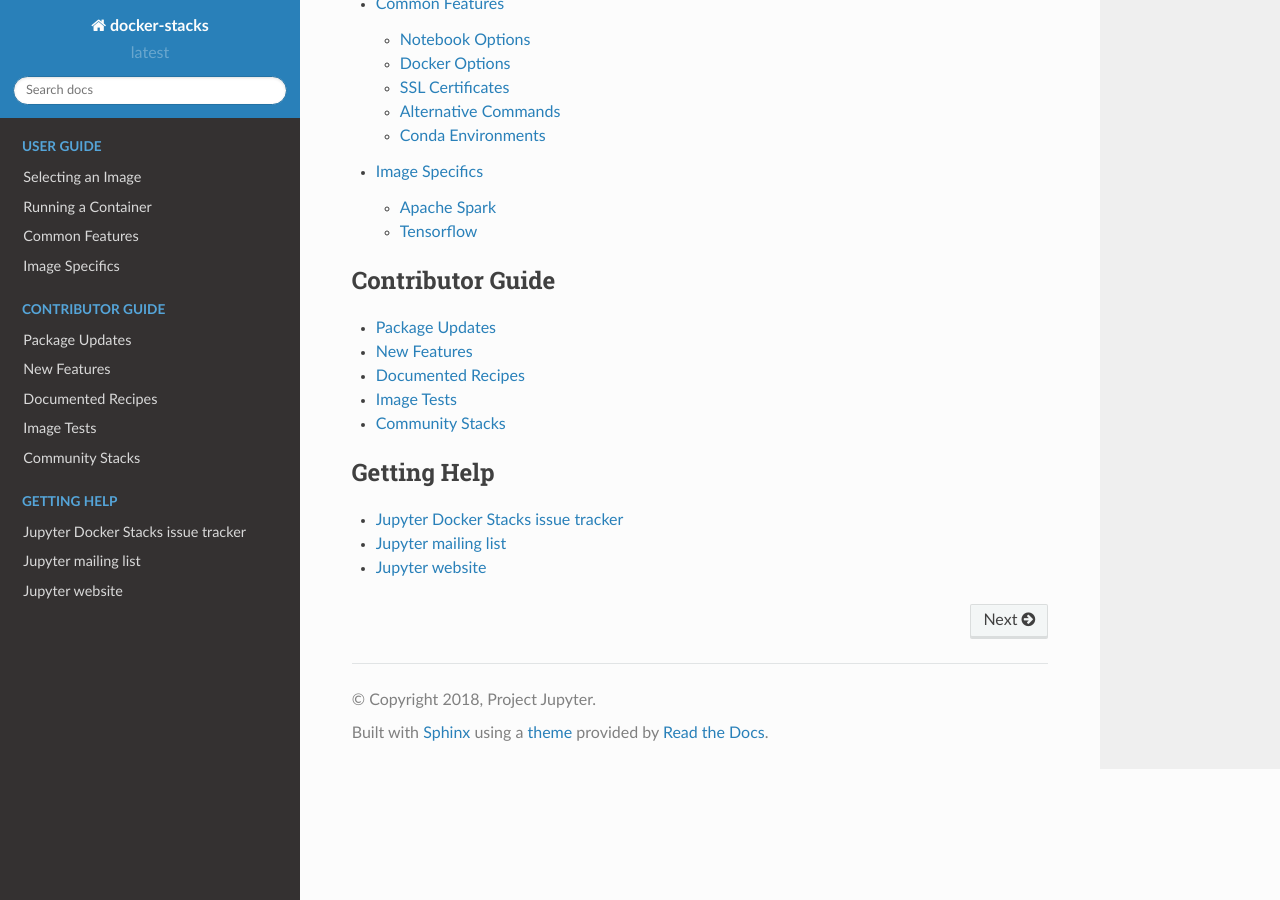
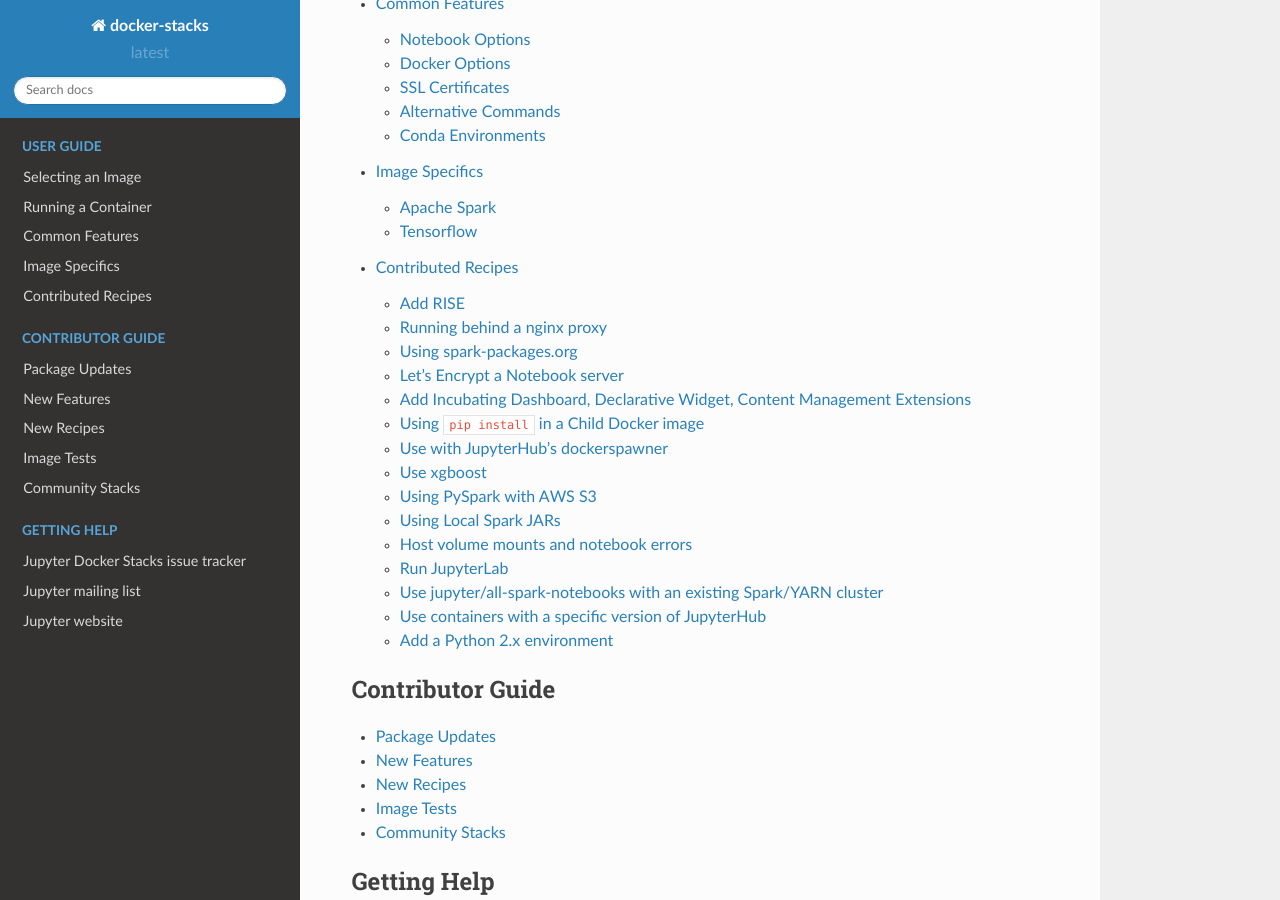
Before and after one commit to jupyter/docker-stacks, a Sphinx documentation site: the page built from docs/index.rst, in a window 1280 px wide and 900 px high, scrolled down 1277 px. Built offline with Sphinx 7.4.7 and the Read the Docs theme 2.0.0, drawn with Linux system fonts in a browser that asks for light colours; some of the changed lines change nothing that is shown.

Commit message:
Port recipes from project wiki to doc

````diff
--- a/docs/contributing/recipes.md
+++ b/docs/contributing/recipes.md
@@ -1 +1 @@
-# Documented Recipes
+# New Recipes
--- a/docs/index.rst
+++ b/docs/index.rst
@@ -31,6 +31,7 @@
    using/running
    using/common
    using/specifics
+   using/recipes
 
 .. toctree::
    :maxdepth: 2
--- /dev/null
+++ b/docs/using/recipes.md
@@ -0,0 +1,256 @@
+# Contributed Recipes
+
+Users sometimes share interesting ways of using the Jupyter Docker Stacks. We encourage users to [contribute these recipes](../contributing/recipes.html) to the documentation in case they prove useful to other members of the community. The sections below capture this knowledge.
+
+## Add RISE
+
+@pdonorio said:
+
+> There is a great repo called [RISE](https://github.com/damianavila/RISE) which allow via extension to create live slideshows of your notebooks, with no conversion, adding javascript Reveal.js.
+
+> I like it a lot, and find my self often adding this feature on top of your official images.
+
+```
+# Add Live slideshows with RISE
+RUN conda install -c damianavila82 rise
+```
+
+Ref: [https://github.com/jupyter/docker-stacks/issues/43](https://github.com/jupyter/docker-stacks/issues/43), updated 2018-04-22 to use `conda`
+
+## Running behind a nginx proxy
+
+Sometimes it is useful to run the Jupyter instance behind a nginx proxy, for instance:
+
+- you would prefer to access the notebook at a server URL with a path (`https://example.com/jupyter`) rather than a port (`https://example.com:8888`)
+- you may have many different services in addition to Jupyter running on the same server, and want to nginx to help improve server performance in manage the connections
+
+Here is a [quick example NGINX configuration](https://gist.github.com/cboettig/8643341bd3c93b62b5c2) to get started.  You'll need a server, a `.crt` and `.key` file for your server, and `docker` & `docker-compose` installed.  Then just download the files at that gist and run `docker-compose up -d` to test it out.  Customize the `nginx.conf` file to set the desired paths and add other services.
+
+## Using spark-packages.org
+
+If you'd like to use packages from spark-packages.org, see [https://gist.github.com/parente/c95fdaba5a9a066efaab](https://gist.github.com/parente/c95fdaba5a9a066efaab) for an example of how to specify the package identifier in the environment before creating a SparkContext.
+
+Ref: [https://github.com/jupyter/docker-stacks/issues/43](https://github.com/jupyter/docker-stacks/issues/43)
+
+## Let's Encrypt a Notebook server
+
+See the README for the simple automation here [https://github.com/jupyter/docker-stacks/tree/master/examples/make-deploy](https://github.com/jupyter/docker-stacks/tree/master/examples/make-deploy) which includes steps for requesting and renewing a Let's Encrypt certificate.
+
+Ref: [https://github.com/jupyter/docker-stacks/issues/78](https://github.com/jupyter/docker-stacks/issues/78)
+
+## Add Incubating Dashboard, Declarative Widget, Content Management Extensions
+
+Create a new Dockerfile like the one shown in this gist: [https://gist.github.com/parente/0d735d93cb81a582d635](https://gist.github.com/parente/0d735d93cb81a582d635). Switch the base stack image to whichever you please (e.g., `FROM jupyter/datascience-notebook`, `FROM jupyter/pyspark-notebook`).
+
+## Using `pip install` in a Child Docker image
+
+Create a new Dockerfile like the one shown below.
+
+```dockerfile
+# Start from a core stack version
+FROM jupyter/datascience-notebook:9f9e5ca8fe5a
+# Install in the default python3 environment
+RUN pip install 'ggplot==0.6.8'
+```
+
+Then build a new image.
+
+```bash
+docker build --rm -t jupyter/my-datascience-notebook .
+```
+
+Ref: [https://github.com/jupyter/docker-stacks/commit/79169618d571506304934a7b29039085e77db78c#commitcomment-15960081](https://github.com/jupyter/docker-stacks/commit/79169618d571506304934a7b29039085e77db78c#commitcomment-15960081)
+
+## Use with JupyterHub's dockerspawner
+
+@jtyberg contributed [https://github.com/jupyter/docker-stacks/pull/185](https://github.com/jupyter/docker-stacks/pull/185)
+
+Originally, @quanghoc asked:
+
+> How does this [docker-stacks] work with dockerspawner?
+
+@minrk replied:
+
+> ... in most cases for use with DockerSpawner, given any image that already has a notebook stack set up, you would only need to add:
+
+> 1. install the jupyterhub-singleuser script (for the right Python)
+> 2. change the command to launch the single-user server
+
+> Swapping out the `FROM` line in the `jupyterhub/singleuser` Dockerfile should be enough for most cases.
+
+Ref: [https://github.com/jupyter/docker-stacks/issues/124](https://github.com/jupyter/docker-stacks/issues/124)
+
+## Use xgboost
+
+You need to install conda's gcc for Python xgboost to work properly. Otherwise, you'll get an exception about libgomp.so.1 missing GOMP_4.0.
+
+```
+%%bash
+conda install -y gcc
+pip install xgboost
+
+import xgboost
+```
+
+Ref: [https://github.com/jupyter/docker-stacks/issues/177](https://github.com/jupyter/docker-stacks/issues/177)
+
+## Using PySpark with AWS S3
+
+```
+import os
+os.environ['PYSPARK_SUBMIT_ARGS'] = '--packages com.amazonaws:aws-java-sdk:1.10.34,org.apache.hadoop:hadoop-aws:2.6.0 pyspark-shell'
+
+import pyspark
+sc = pyspark.SparkContext("local[*]")
+
+from pyspark.sql import SQLContext
+sqlContext = SQLContext(sc)
+
+hadoopConf = sc._jsc.hadoopConfiguration()
+myAccessKey = input()
+mySecretKey = input()
+hadoopConf.set("fs.s3.impl", "org.apache.hadoop.fs.s3native.NativeS3FileSystem")
+hadoopConf.set("fs.s3.awsAccessKeyId", myAccessKey)
+hadoopConf.set("fs.s3.awsSecretAccessKey", mySecretKey)
+
+df = sqlContext.read.parquet("s3://myBucket/myKey")
+```
+
+Ref: [https://github.com/jupyter/docker-stacks/issues/127](https://github.com/jupyter/docker-stacks/issues/127)
+
+## Using Local Spark JARs
+
+```
+import os
+os.environ['PYSPARK_SUBMIT_ARGS'] = '--jars /home/jovyan/spark-streaming-kafka-assembly_2.10-1.6.1.jar pyspark-shell'
+import pyspark
+from pyspark.streaming.kafka import KafkaUtils
+from pyspark.streaming import StreamingContext
+sc = pyspark.SparkContext()
+ssc = StreamingContext(sc,1)
+broker = "<my_broker_ip>"
+directKafkaStream = KafkaUtils.createDirectStream(ssc, ["test1"], {"metadata.broker.list": broker})
+directKafkaStream.pprint()
+ssc.start()
+```
+
+Ref: [https://github.com/jupyter/docker-stacks/issues/154](https://github.com/jupyter/docker-stacks/issues/154)
+
+## Host volume mounts and notebook errors
+
+If you are mounting a host directory as `/home/jovyan/work` in your container and you receive permission errors or connection errors when you create a notebook, be sure that the `jovyan` user (UID=1000 by default) has read/write access to the directory on the host. Alternatively, specify the UID of the `jovyan` user on container startup using the `-e NB_UID` option described in the [Common Features, Docker Options section](../using/common.html#Docker-Options)
+
+Ref: [https://github.com/jupyter/docker-stacks/issues/199](https://github.com/jupyter/docker-stacks/issues/199)
+
+## Run JupyterLab
+
+JupyterLab is preinstalled as a notebook extension starting in tag [c33a7dc0eece](https://github.com/jupyter/docker-stacks/wiki/Docker-build-history).
+
+You can try jupyterlab using a command like `docker run -it --rm -p 8888:8888 jupyter/datascience-notebook start.sh jupyter lab`
+
+## Use jupyter/all-spark-notebooks with an existing Spark/YARN cluster
+
+Courtesy of @britishbadger:
+
+```
+FROM jupyter/all-spark-notebook
+
+# Set env vars for pydoop
+ENV HADOOP_HOME /usr/local/hadoop-2.7.3
+ENV JAVA_HOME /usr/lib/jvm/java-8-openjdk-amd64
+ENV HADOOP_CONF_HOME /usr/local/hadoop-2.7.3/etc/hadoop
+ENV HADOOP_CONF_DIR  /usr/local/hadoop-2.7.3/etc/hadoop
+
+USER root
+# Add proper open-jdk-8 not just the jre, needed for pydoop
+RUN echo 'deb http://cdn-fastly.deb.debian.org/debian jessie-backports main' > /etc/apt/sources.list.d/jessie-backports.list && \
+    apt-get -y update && \
+    apt-get install --no-install-recommends -t jessie-backports -y openjdk-8-jdk && \
+    rm /etc/apt/sources.list.d/jessie-backports.list && \
+    apt-get clean && \
+    rm -rf /var/lib/apt/lists/ && \
+# Add hadoop binaries
+    wget http://mirrors.ukfast.co.uk/sites/ftp.apache.org/hadoop/common/hadoop-2.7.3/hadoop-2.7.3.tar.gz && \
+    tar -xvf hadoop-2.7.3.tar.gz -C /usr/local && \
+    chown -R $NB_USER:users /usr/local/hadoop-2.7.3 && \
+    rm -f hadoop-2.7.3.tar.gz && \
+# Install os dependencies required for pydoop, pyhive
+    apt-get update && \
+    apt-get install --no-install-recommends -y build-essential python-dev libsasl2-dev && \
+    apt-get clean && \
+    rm -rf /var/lib/apt/lists/* && \
+# Remove the example hadoop configs and replace
+# with those for our cluster.
+# Alternatively this could be mounted as a volume
+    rm -f /usr/local/hadoop-2.7.3/etc/hadoop/*
+
+# Download this from ambari / cloudera manager and copy here
+COPY example-hadoop-conf/ /usr/local/hadoop-2.7.3/etc/hadoop/
+
+# Spark-Submit doesn't work unless I set the following
+RUN echo "spark.driver.extraJavaOptions -Dhdp.version=2.5.3.0-37" >> /usr/local/spark/conf/spark-defaults.conf  && \
+    echo "spark.yarn.am.extraJavaOptions -Dhdp.version=2.5.3.0-37" >> /usr/local/spark/conf/spark-defaults.conf && \
+    echo "spark.master=yarn" >>  /usr/local/spark/conf/spark-defaults.conf && \
+    echo "spark.hadoop.yarn.timeline-service.enabled=false" >> /usr/local/spark/conf/spark-defaults.conf && \
+    chown -R $NB_USER:users /usr/local/spark/conf/spark-defaults.conf && \
+    # Create an alternative HADOOP_CONF_HOME so we can mount as a volume and repoint
+    # using ENV var if needed
+    mkdir -p /etc/hadoop/conf/ && \
+    chown $NB_USER:users /etc/hadoop/conf/
+
+USER $NB_USER
+
+# Install useful jupyter extensions and python libraries like :
+# - Dashboards
+# - PyDoop
+# - PyHive
+RUN pip install jupyter_dashboards faker && \
+    jupyter dashboards quick-setup --sys-prefix && \
+    pip2 install pyhive pydoop thrift sasl thrift_sasl faker
+
+USER root
+# Ensure we overwrite the kernel config so that toree connects to cluster
+RUN jupyter toree install --sys-prefix --spark_opts="--master yarn --deploy-mode client --driver-memory 512m  --executor-memory 512m  --executor-cores 1 --driver-java-options -Dhdp.version=2.5.3.0-37 --conf spark.hadoop.yarn.timeline-service.enabled=false"
+USER $NB_USER
+```
+
+Ref: [https://github.com/jupyter/docker-stacks/issues/369](https://github.com/jupyter/docker-stacks/issues/369)
+
+## Use containers with a specific version of JupyterHub
+
+The fix is to make sure that the same version of `jupyterhub` is installed in your image as the Hub itself.
+
+In general, this is enough:
+
+```
+FROM  jupyter/base-notebook:5ded1de07260
+RUN pip install jupyterhub==0.8.0b1
+```
+
+Ref: [https://github.com/jupyter/docker-stacks/issues/423#issuecomment-322767742](https://github.com/jupyter/docker-stacks/issues/423#issuecomment-322767742)
+
+## Add a Python 2.x environment
+
+Python 2.x was removed from all images on August 10th, 2017, starting in tag `cc9feab481f7`. You can add a Python 2.x environment by defining your own Dockerfile inheriting from one of the images like so:
+
+```
+# Choose your desired base image
+FROM jupyter/scipy-notebook:latest
+
+# Create a Python 2.x environment using conda including at least the ipython kernel
+# and the kernda utility. Add any additional packages you want available for use
+# in a Python 2 notebook to the first line here (e.g., pandas, matplotlib, etc.)
+RUN conda create --quiet --yes -p $CONDA_DIR/envs/python2 python=2.7 ipython ipykernel kernda && \
+    conda clean -tipsy
+
+USER root
+
+# Create a global kernelspec in the image and modify it so that it properly activates
+# the python2 conda environment.
+RUN $CONDA_DIR/envs/python2/bin/python -m ipykernel install && \
+$CONDA_DIR/envs/python2/bin/kernda -o -y /usr/local/share/jupyter/kernels/python2/kernel.json
+
+USER $NB_USER
+```
+
+Ref: [https://github.com/jupyter/docker-stacks/issues/440](https://github.com/jupyter/docker-stacks/issues/440)
````
